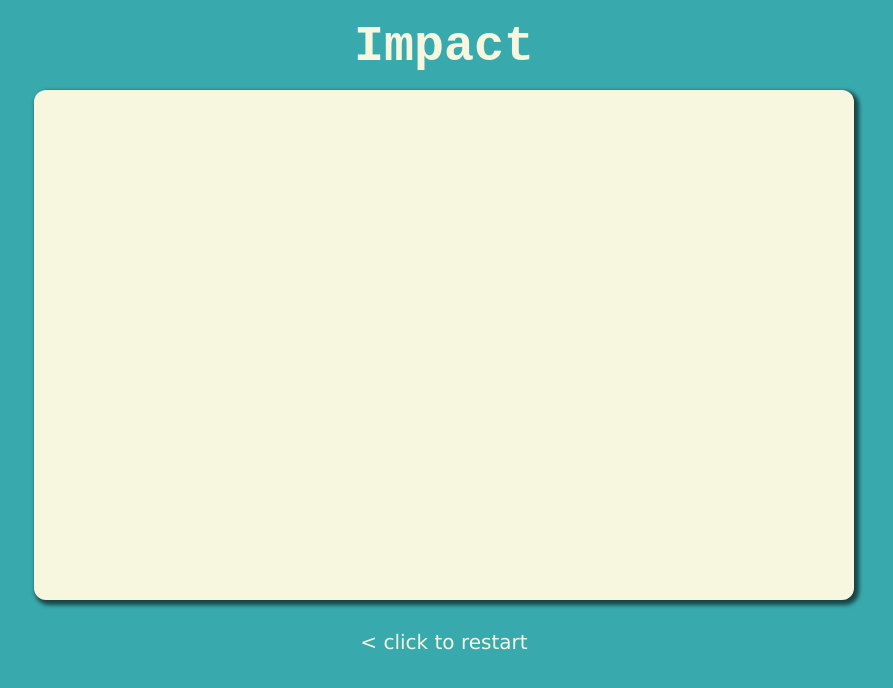
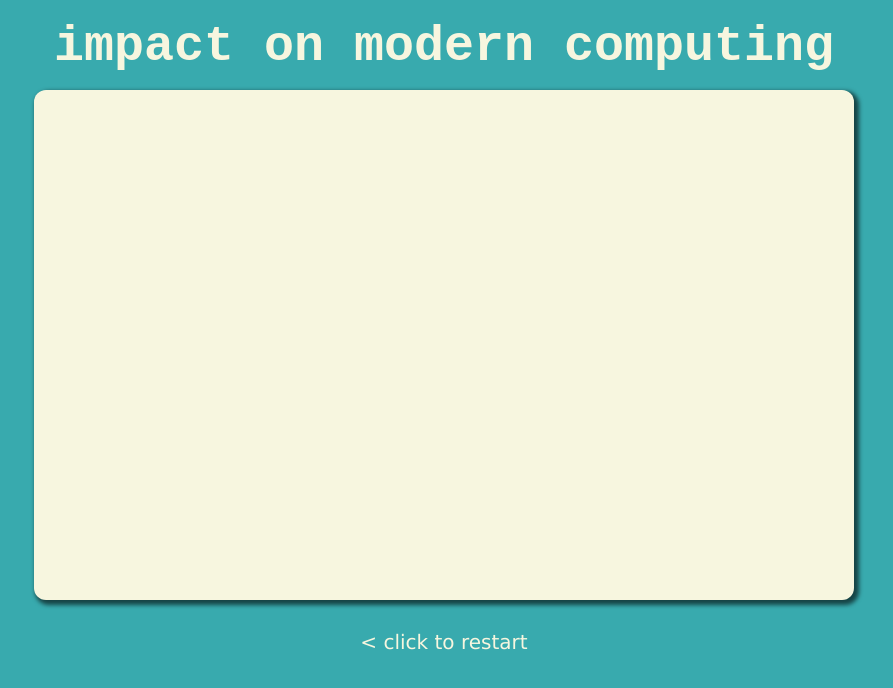
Before and after one commit to mysicol/ada, a plain HTML site: page impact.html in a window 1280 px wide. Shown: the whole page, without its empty margins (196-1089 px from the left). Drawn offline with Linux system fonts and the light colour scheme.

Commit message:
impact page update

```diff
--- a/impact.html
+++ b/impact.html
@@ -4,11 +4,11 @@
   <meta charset="UTF-8">
   <meta name="viewport" content="width=device-width, initial-scale=1.0">
   <link rel="icon" type="image/x-icon" href="/assets/favicon.png">
-  <title>Impact</title>
+  <title>Impact on Modern Computing</title>
   <link rel="stylesheet" href="style.css">
     <body>
     <div class="container">
-        <h1>Impact</h1>
+        <h1>impact on modern computing</h1>
         <div class="body-container">
             <p></p>
         </div>
```
Also changed, not shown: adasummary.html (+1 -1 lines).
